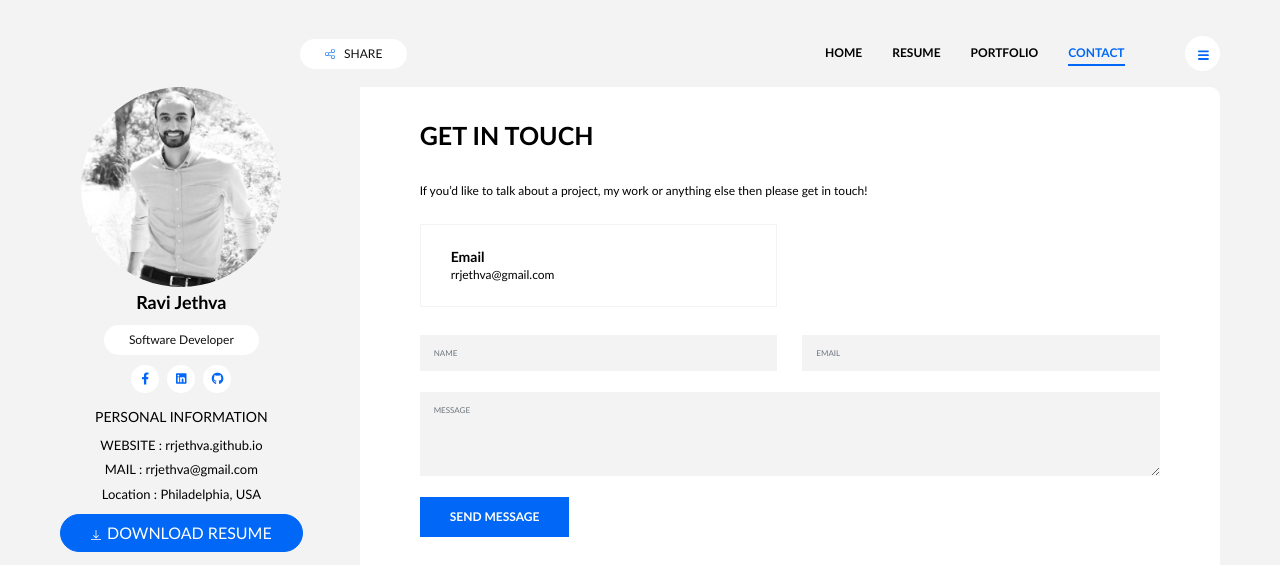
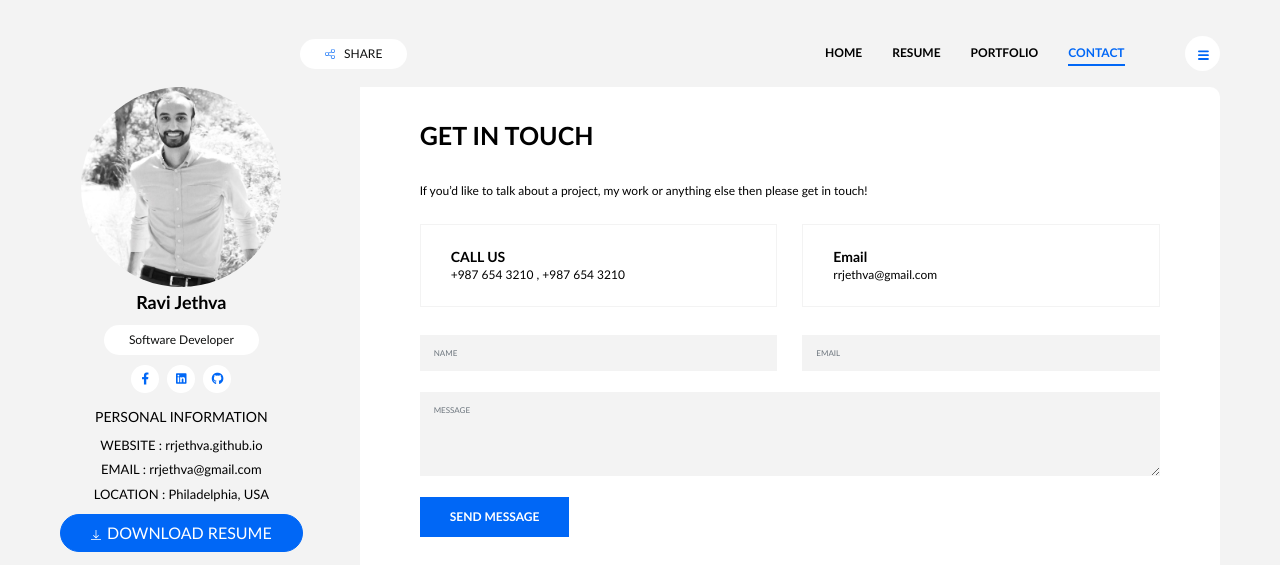
Before and after one commit to rrjethva/rrjethva.github.io, a website: page contact.html in a window 1280 px wide. Shown: the top 565 px of the page. Drawn offline with Linux system fonts and the light colour scheme.

Commit message:
minor spelling corrections

```diff
--- a/contact.html
+++ b/contact.html
@@ -44,8 +44,8 @@
                 <h5 class="widget-title">personal information</h5>
                 <div class="widget-content">
                     <p>WEBSITE : rrjethva.github.io</p>
-                    <p>MAIL : rrjethva@gmail.com</p>
-                    <p>Location : Philadelphia, USA</p>
+                    <p>EMAIL : rrjethva@gmail.com</p>
+                    <p>LOCATION : Philadelphia, USA</p>
                     <button class="btn btn-download-cv btn-primary rounded-pill"
                         onclick="window.location.href='https://drive.google.com/file/d/1ICZTByFs8DzZO2iChQSwIzmOAoWP0qXX/view?usp=sharing'"
                         target="_blank">
@@ -71,10 +71,10 @@
                     touch!</p>
 
                 <div class="contact-cards-wrapper">
-                    <!-- <div class="contact-card">
+                    <div class="contact-card">
                         <h6 class="contact-card-title">CALL US</h6>
                         <p class="contact-card-content">+987 654 3210 , +987 654 3210</p>
-                    </div> -->
+                    </div>
                     <div class="contact-card">
                         <h6 class="contact-card-title">Email</h6>
                         <p class="contact-card-content">rrjethva@gmail.com</p>
```
